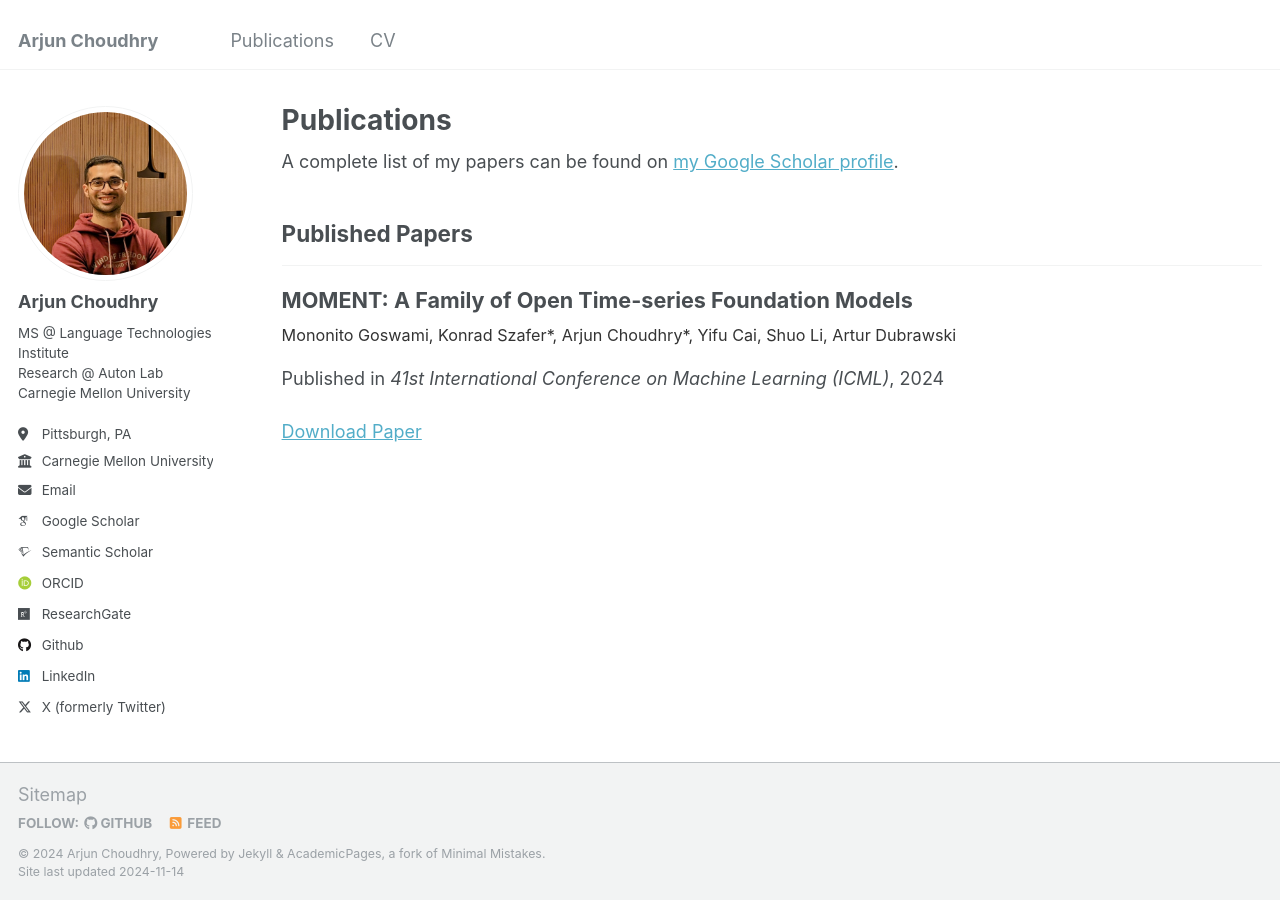
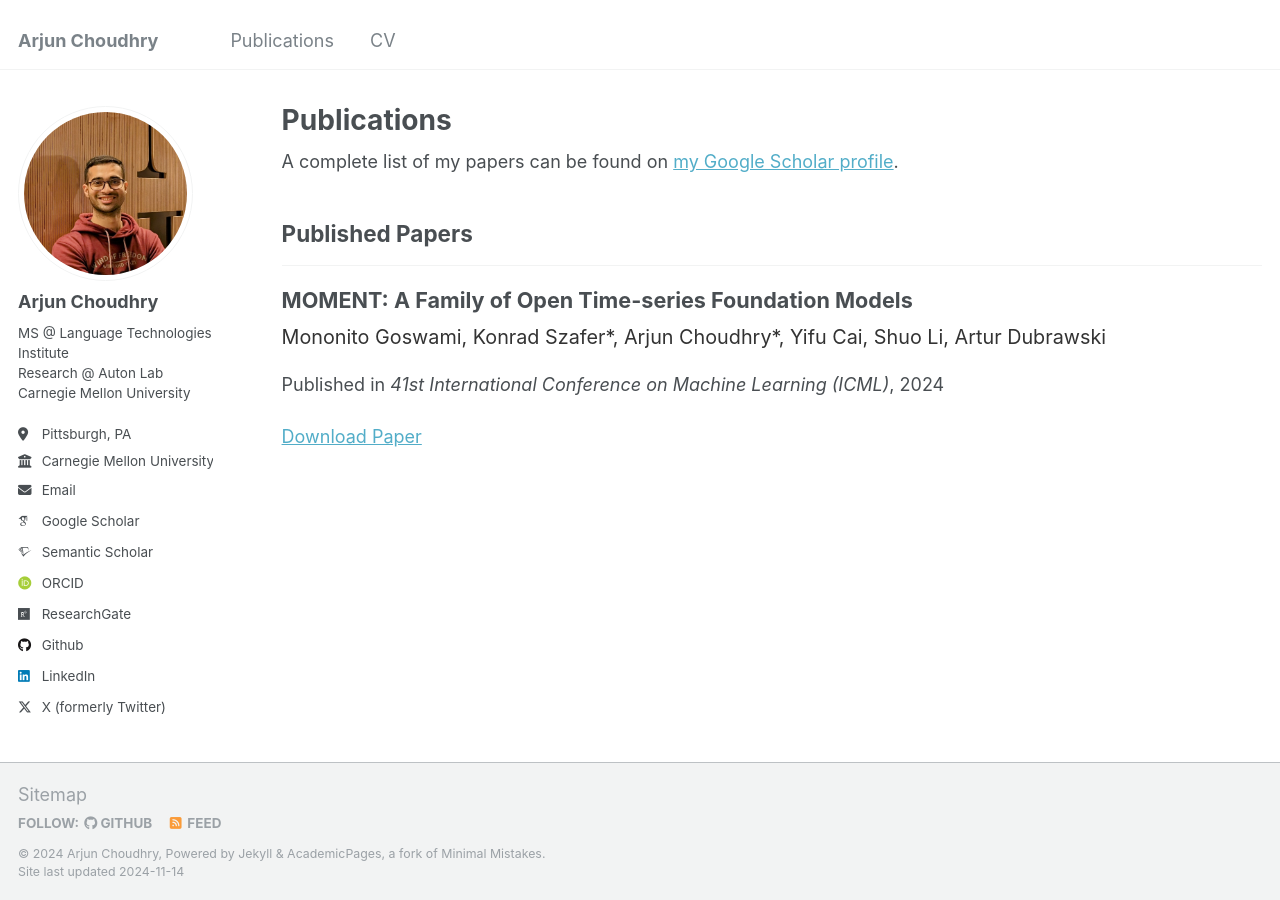
Before and after one commit to Arjun7m/arjun7m.github.io, a Jekyll site: the page built from _pages/publications.html, in a window 1280 px wide. Built offline with Jekyll 4.4.1, drawn with Linux system fonts in a browser that asks for light colours; some web fonts are replaced.

Commit message:
Update margin

```diff
--- a/_pages/publications.html
+++ b/_pages/publications.html
@@ -46,7 +46,7 @@
 
 <style>
   .publication-item {
-    margin-bottom: 1.5em;
+    margin-bottom: 0.5em;
   }
 
   .publication-title {
@@ -56,7 +56,7 @@
   }
 
   .publication-authors {
-    font-size: 0.9em;
+    font-size: 1.1em;
     color: #333;
     margin-bottom: 0.1em;  /* Reduced from 0.5em */
   }
```
